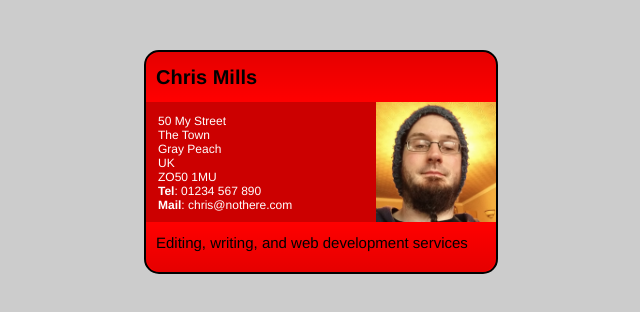
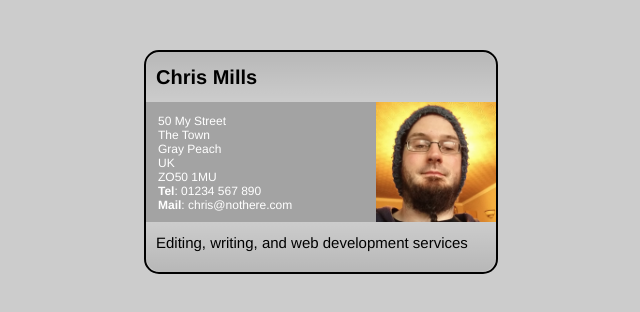
Before and after one commit to Binary-Daniel/Grundl-ggande-CSS06, a plain HTML site: page index.html in a window 1280 px wide. Shown: the whole page, without its empty margins (319-959 px from the left). Drawn offline with Linux system fonts and the light colour scheme.

Commit message:
Update style.css

```diff
--- a/style.css
+++ b/style.css
@@ -20,7 +20,7 @@ html {
     width: 35em;
     height: 22em;
     margin: 5em auto;
-    background-color: red;
+    background-color: solid red;
     border: 0.2em solid black;
     border-radius: 1.5em;
 }
```
